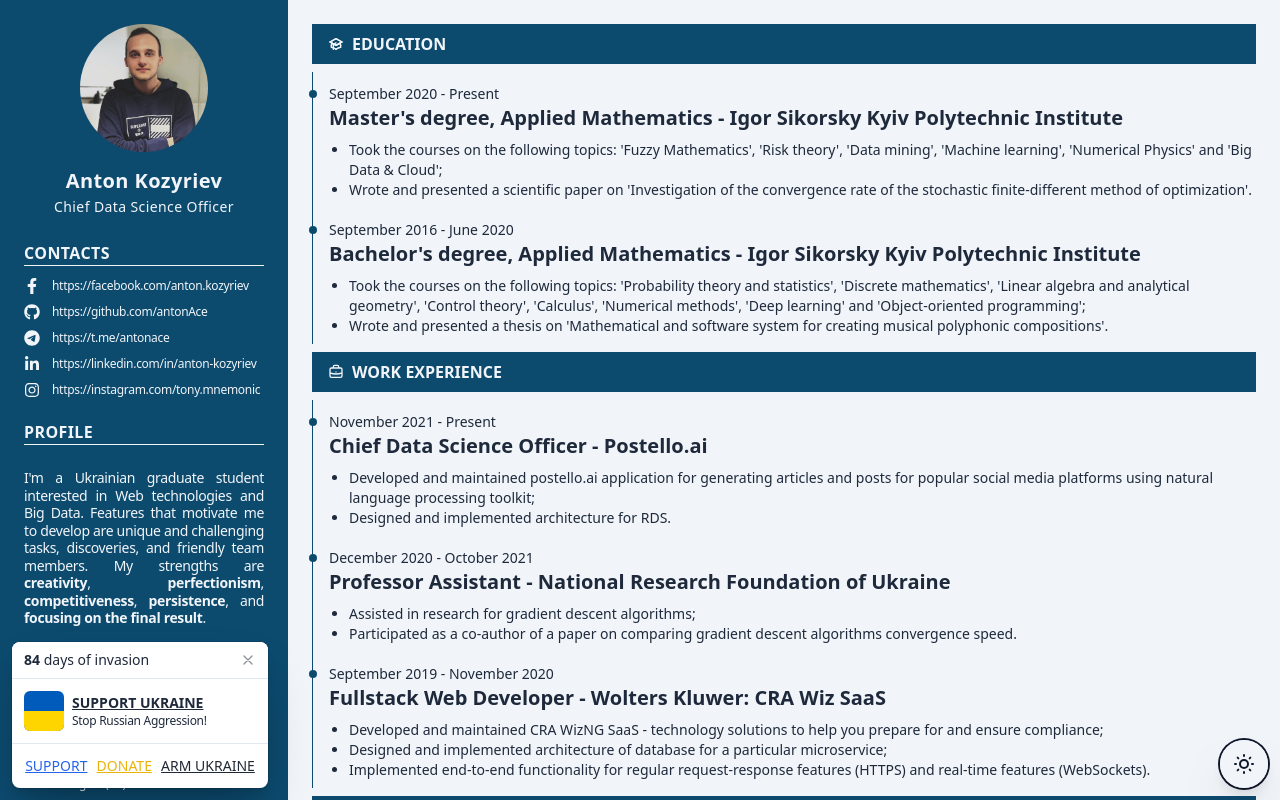
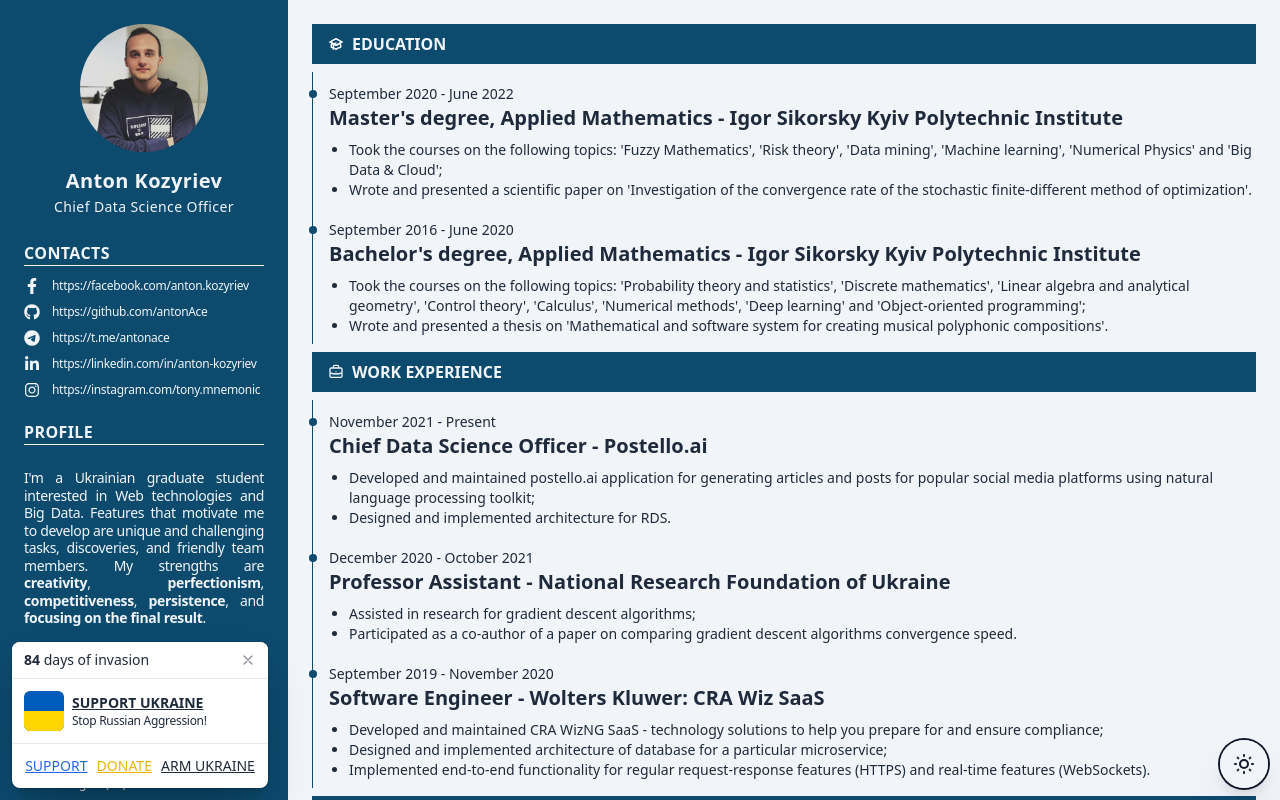
Before and after one commit to kaydotdev/antonkozyriev.me, a React (Create React App) app: page / in a window 1280 px wide. Shown: the top 800 px of the page. Built offline with nearby package versions, Linux system fonts and the light colour scheme.

Commit message:
feat: update information on the education

```diff
--- a/src/App.tsx
+++ b/src/App.tsx
@@ -29,7 +29,7 @@ function App() {
   const techStackIconSize = "24";
   const educationSection: TimespanSection[] = [
     {
-      timestamp: "September 2020 - Present",
+      timestamp: "September 2020 - June 2022",
       title: "Master's degree, Applied Mathematics - Igor Sikorsky Kyiv Polytechnic Institute",
       events: [
         "Took the courses on the following topics: 'Fuzzy Mathematics', 'Risk theory', 'Data mining', 'Machine learning', 'Numerical Physics' and 'Big Data & Cloud';",
@@ -65,7 +65,7 @@ function App() {
     },
     {
       timestamp: "September 2019 - November 2020",
-      title: "Fullstack Web Developer - Wolters Kluwer: CRA Wiz SaaS",
+      title: "Software Engineer - Wolters Kluwer: CRA Wiz SaaS",
       events: [
         "Developed and maintained CRA WizNG SaaS - technology solutions to help you prepare for and ensure compliance;",
         "Designed and implemented architecture of database for a particular microservice;",
```
